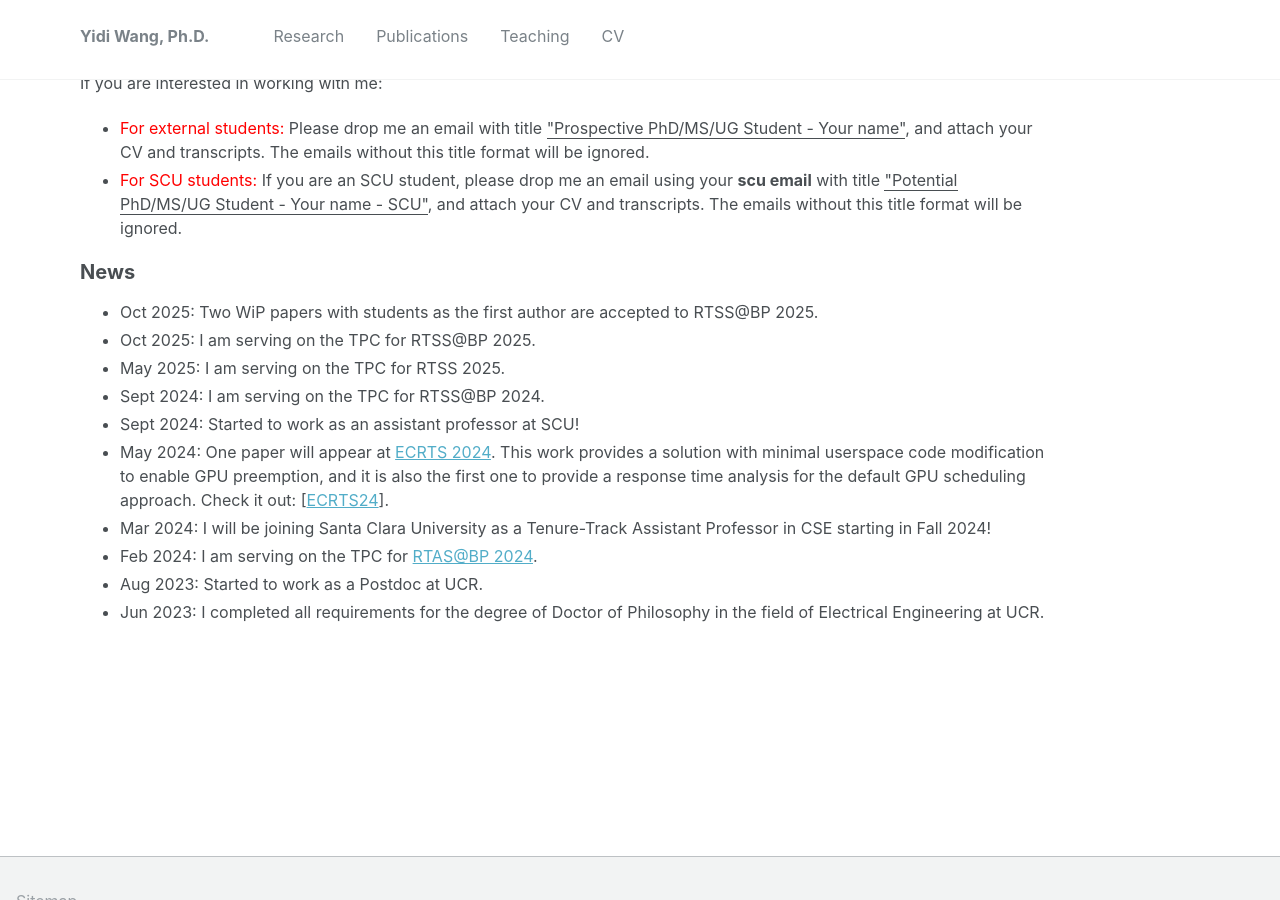
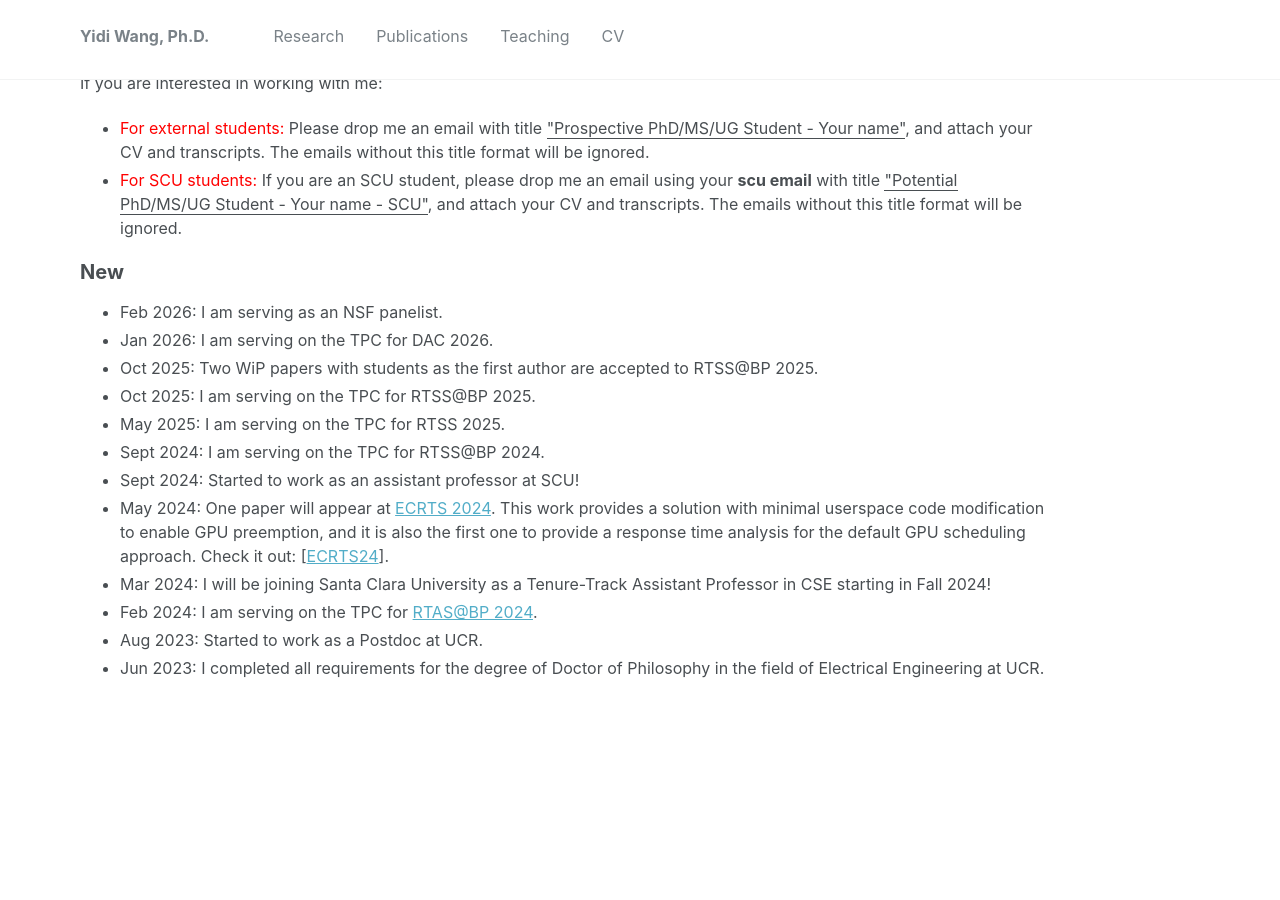
Before and after one commit to yidiwang21/yidiwang21.github.io, a Jekyll site: the page built from _pages/about.md, in a window 1280 px wide and 900 px high, scrolled down 616 px. Built offline with Jekyll 4.4.1, drawn with Linux system fonts in a browser that asks for light colours.

Commit message:
added news

```diff
--- a/_pages/about.md
+++ b/_pages/about.md
@@ -44,7 +44,9 @@ Please drop me an email with title <u>"Prospective PhD/MS/UG Student - Your name
 
 <!-- [Link to SCU Computer Science and Engineering Graduate Programs](https://www.scu.edu/engineering/academic-programs/department-of-computer-engineering/graduate/) -->
 
-## News
+## New
+- Feb 2026: I am serving as an NSF panelist.
+- Jan 2026: I am serving on the TPC for DAC 2026.
 - Oct 2025: Two WiP papers with students as the first author are accepted to RTSS@BP 2025.
 - Oct 2025: I am serving on the TPC for RTSS@BP 2025.
 - May 2025: I am serving on the TPC for RTSS 2025.
```
Also changed, not shown: _pages/cv.md (+1 -0 lines).
